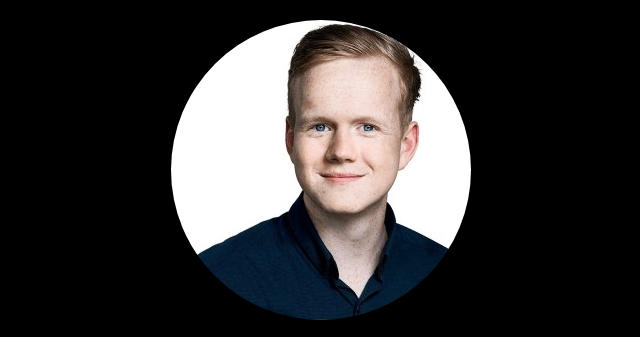
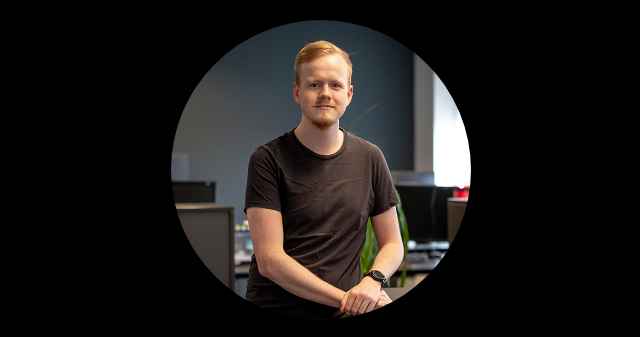
Before and after one commit to Rasmusmm96/rasmusmm96.github.io, a plain HTML site: page index.html in a window 1280 px wide. Shown: the top 337 px of the page, without its empty margins (319-959 px from the left). Drawn offline with Linux system fonts and the light colour scheme.

Commit message:
New profile image implemented

```diff
--- a/index.html
+++ b/index.html
@@ -27,7 +27,7 @@
 </head>
 
 <body>
-    <img id="profile" alt="Profile" src="/images/profile.jpg">
+    <img id="profile" alt="Profile" src="/images/profile.jpeg">
     <h1>RASMUS MØHRING</h1>
     <h5>Web developer @ Webitall</h5>
     <div id="line"></div>
--- a/vendor/index.css
+++ b/vendor/index.css
@@ -5,9 +5,11 @@ body {
 
 #profile {
     width: 300px;
+    height: 300px;
     display: block;
     margin: 20px auto;
     border-radius: 50%;
+    object-fit: cover;
 }
 
 #hat {
```
